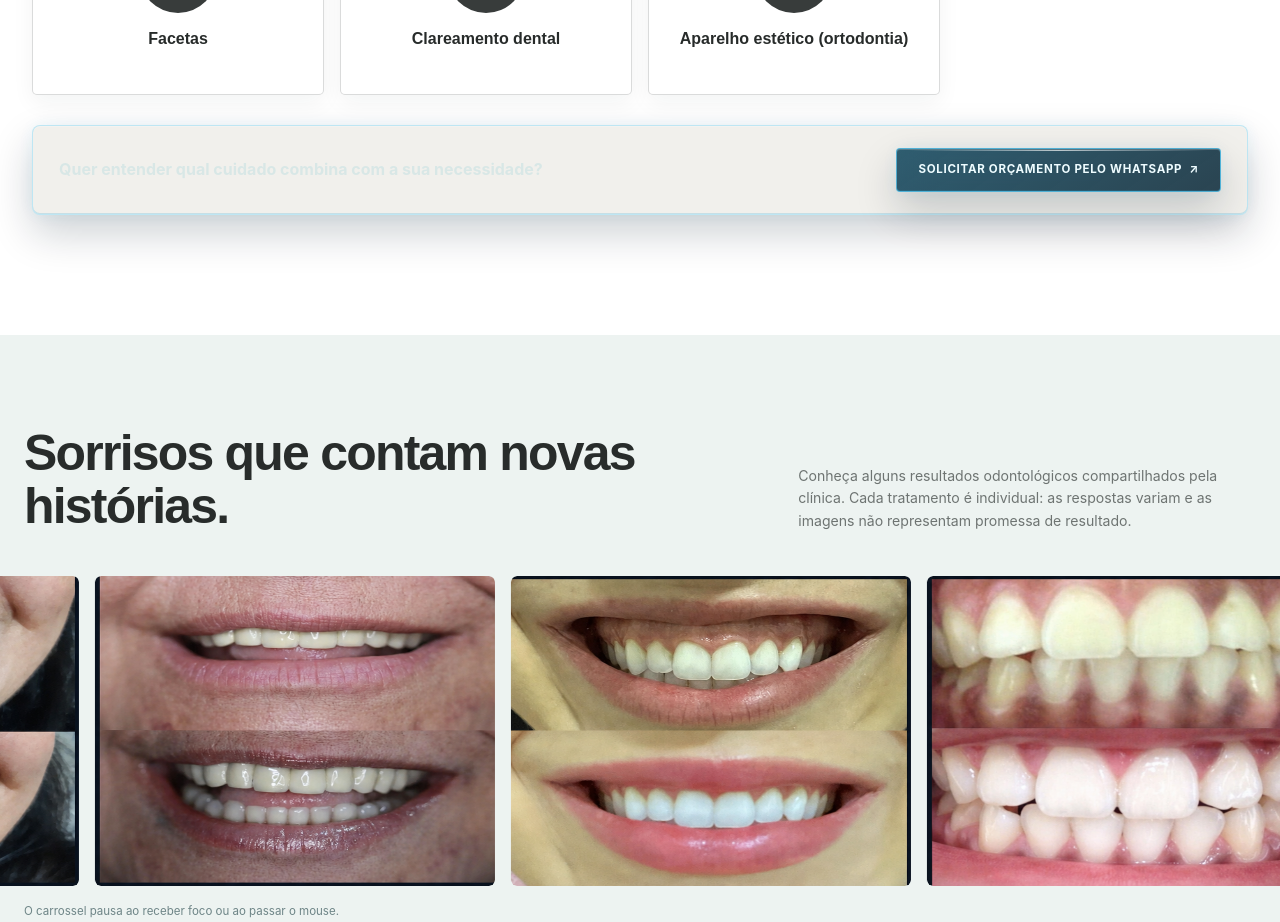
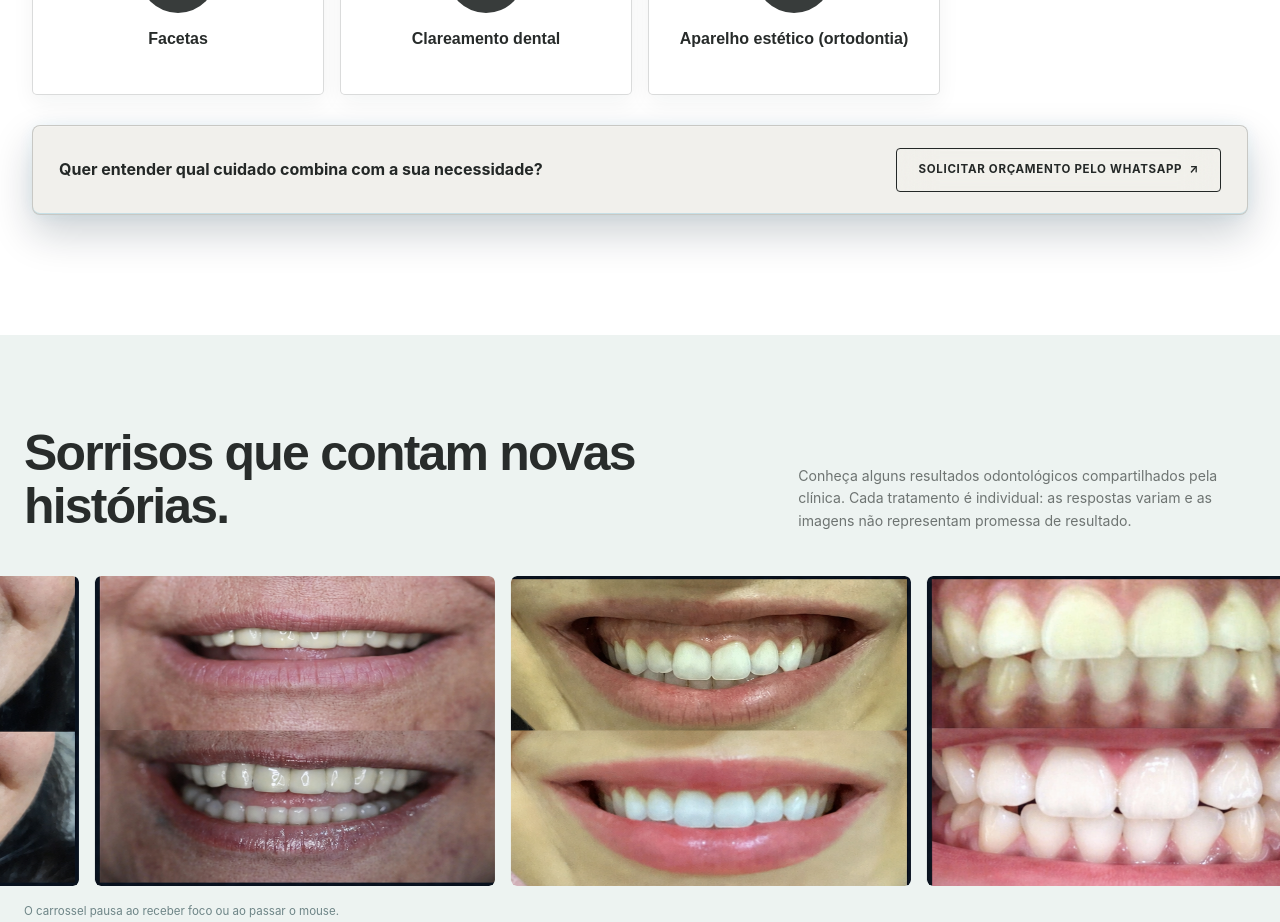
Before and after one commit to FOlivxDEV/LayoutODONTOLOGIA-03, a Next.js app: page / in a window 1280 px wide. Shown: the part 3160-4082 px from the top of the page. Built offline with nearby package versions, Linux system fonts and the light colour scheme.

Commit message:
Improve treatment CTA contrast

```diff
--- a/app/globals.css
+++ b/app/globals.css
@@ -941,3 +941,9 @@ footer { padding-top:56px; background:#343736; }
 /* CTA da apresentação: transparente, com tipografia escura */
 .story-copy .button.primary { color:#242827; border:1px solid #242827; background:transparent; box-shadow:none; }
 .story-copy .button.primary:hover { color:#fff; background:#242827; }
+
+/* CTA de tratamentos com contraste sobre fundo claro */
+.treatments-cta { color:#242827; border-color:rgba(36,40,39,.2); background:#f1f0ec; }
+.treatments-cta p { color:#242827!important; font-weight:700; }
+.treatments-cta .button.primary { color:#242827; border:1px solid #242827; background:transparent; box-shadow:none; }
+.treatments-cta .button.primary:hover { color:#fff; background:#242827; }
```
